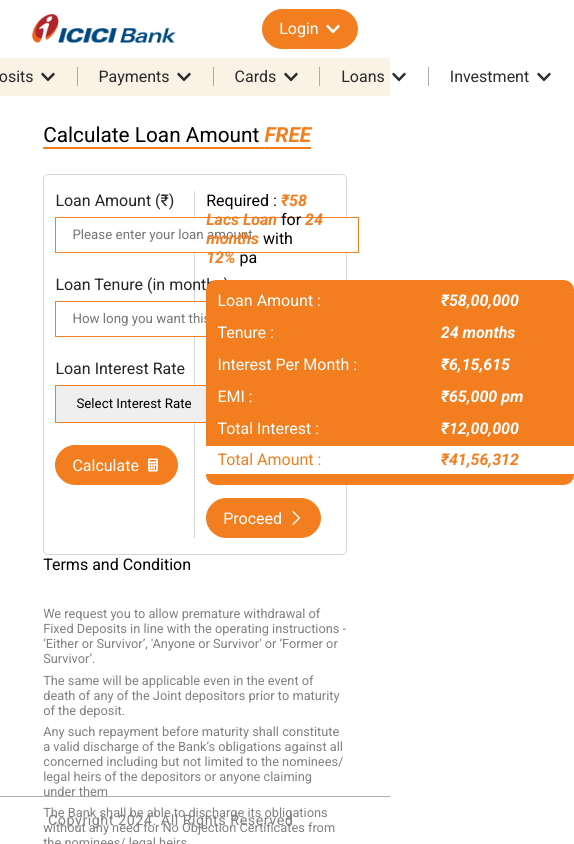
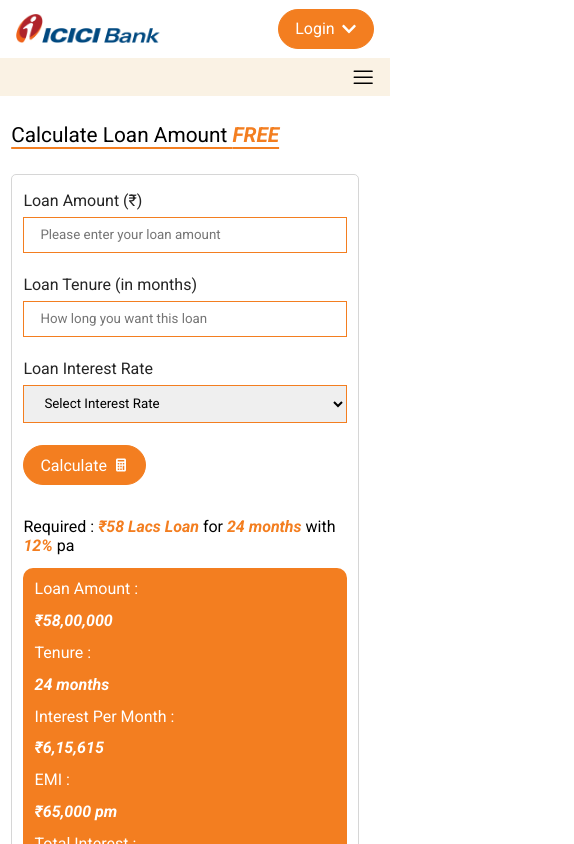
Before and after one commit to 25mohit/Banking-UI, a React (Create React App) app: page / in a window 390 px wide. Shown: the top 844 px of the page, 574 px wide, since content can reach past the window. Built offline with nearby package versions, Linux system fonts and the light colour scheme.

Commit message:
Responsiveness Completed

```diff
--- a/src/App.css
+++ b/src/App.css
@@ -1,5 +1,4 @@
 .App{
-  width: 100vw;
   height: 100vh;
 }
 .navbar{
@@ -9,11 +8,15 @@
 }
 .footer{
   height: var(--footer-height);
-  padding: 0 3rem;
+  padding: 0 2rem;
+  font-size: 0.8rem;
   border-top: 1px solid var(--border-color);
 }
+.hamburger{
+  display: none;
+}
 .section{
-  height: calc(100% - (var(--footer-height) + var(--navbar-height)));
+  min-height: calc(100% - (var(--footer-height) + var(--navbar-height)));
 }
 .df{
   display: flex;
--- a/src/App.tsx
+++ b/src/App.tsx
@@ -1,6 +1,7 @@
 import React from 'react';
 import './App.css';
 import './Style.css';
+import './Responsive.css';
 import Navbar from './components/Utils/Navbar/Navbar';
 import Section from './components/HOC/Section/Section';
 import Footer from './components/Utils/Footer/Footer';
--- a/src/MOC_DATA/Navbar.ts
+++ b/src/MOC_DATA/Navbar.ts
@@ -108,35 +108,5 @@
                 link: '/recurring'
             },
         ]
-    },
-    {
-        label: 'Investment',
-        link: '/investment',
-        nested: [
-            {
-                label: 'Mutual Fund',
-                link: '/fix'
-            },
-            {
-                label: 'Equity Market',
-                link: '/recurring'
-            },
-            {
-                label: 'Invest in Stocke',
-                link: '/recurring'
-            },
-            {
-                label: 'IPO',
-                link: '/recurring'
-            },
-            {
-                label: 'Demat Account',
-                link: '/recurring'
-            },
-            {
-                label: 'Government Scheme',
-                link: '/recurring'
-            }
-        ]
-    },
+    }
 ]
--- /dev/null
+++ b/src/Responsive.css
@@ -0,0 +1,70 @@
+@media screen and (max-width: 810px) {
+    .loan-calculation .input-form{
+        min-width: 350px;
+        border-right: none;
+    }
+    .section{
+        max-width: 95vw;
+    }
+    .loan-calculation > section {
+        gap: 2rem;
+        justify-content: center;
+    }
+    .loan-calculation .result-area{
+        padding: 0;
+        width: 100%;
+        align-items: center;
+    }
+}
+@media screen and (max-width: 680px) {
+
+    .navbar .menu-section .df{
+        display: none;
+    }
+    .navbar .menu-section{
+        padding: 0 1rem;
+        justify-content: right;
+    }
+    .hamburger{
+        font-size: 1.4rem;
+        display: flex;
+    }
+/*
+    .navbar .mobile-section.show{
+        display: flex;
+
+        transition: 1s;
+        transform: translateX(-100%);
+
+
+    } */
+}
+@media screen and (max-width: 525px) {
+
+    .loan-calculation{
+        padding: 1rem 0;
+    }
+    .loan-calculation .result-area .summury{
+        width: 100%;
+    }
+    .loan-calculation .input-form{
+        min-width: 100%;
+    }
+    .summury-table tbody tr{
+        display: flex;
+        flex-direction: column;
+    }
+    .field{
+        width: 100%;
+    }
+    .footer{
+        padding: 0.6rem;
+    }
+    .navbar .top{
+        padding: var(--primary-padding) 1rem;
+    }
+
+    .navbar .mobile-section{
+        width: 100%;
+    }
+}
--- a/src/Style.css
+++ b/src/Style.css
@@ -1,3 +1,7 @@
+.navbar{
+    position: relative;
+
+}
 .navbar .top{
     padding: var(--primary-padding) 2rem;
     height: 60%;
@@ -14,6 +18,59 @@
     list-style: none;
     /* gap: 3rem; */
     font-size: 1rem;
+}
+.navbar .mobile-section{
+    background-color: white;
+    box-shadow: -5px 2px 20px 1px rgba(20, 20, 20, 0.407);
+    position: absolute;
+    width: 350px;
+    padding: var(--primary-padding);
+    top: 100%;
+    height: calc(100vh - var(--navbar-height));
+    right: 0;
+    display: none;
+}
+
+.navbar .mobile-section.show{
+    display: block;
+}
+.navbar .mobile-section > ul{
+    list-style: none;
+    display: flex;
+    gap: 0.6rem;
+    flex-direction: column;
+}
+.navbar .mobile-section > ul > li > p{
+    flex-direction: column;
+    color: var(--primary-color);
+    font-weight: bold;
+    cursor: pointer;
+}
+.navbar .mobile-section > ul > li > p span{
+    align-items: center;
+    background-color: var(--primary-color);
+    color: white;
+    padding: 0.5rem;
+    display: flex;
+    justify-content: center;
+    gap: 0.6rem;
+}
+.navbar .mobile-section > ul > li > p .overflow{
+    list-style: none;
+    display: none;
+    flex-direction: column;
+    gap: 0.6rem;
+    margin-top: 0.2rem;
+    text-align: center;
+    margin-bottom: 0.6rem;
+}
+.navbar .mobile-section > ul > li > p.show .overflow{
+    display: flex;
+}
+
+.navbar .mobile-section > ul > li > p .overflow li a{
+    color: #3c3c3c;
+    font-weight: normal;
 }
 .navbar .menu-section > ul > li{
     cursor: pointer;
@@ -50,7 +107,6 @@
     text-decoration: underline;
 }
 .footer{
-    font-size: 0.9rem;
     letter-spacing: 0.5px;
     color: gray;
     user-select: none;
@@ -86,7 +142,7 @@
     flex-direction: column;
     gap: 1.4rem;
     width: 50%;
-border-right: 1px solid rgba(201, 201, 201, 0.753);
+    border-right: 1px solid rgba(201, 201, 201, 0.753);
 }
 .loan-calculation .result-area{
     justify-content: start;
@@ -128,12 +184,19 @@
 .summury-table .total td{
     padding: 0.3rem 0.7rem;
 }
+.terms-heading{
+    margin: 0.7rem 0;
+    margin-top: 1.2rem;
+    color: rgb(157, 157, 157);
+    font-weight: bold;
+    letter-spacing: 0.5px;
+}
 .terms{
     list-style: none;
-    margin: 2rem 0;
+    /* margin: 2rem 0; */
     font-size: 0.8rem;
     display: flex;
     flex-direction: column;
-    gap: 0.4rem;
-    color: gray;
+    gap: 0.6rem;
+    color: rgb(172, 172, 172);
 }
--- a/src/components/Utils/Navbar/Navbar.tsx
+++ b/src/components/Utils/Navbar/Navbar.tsx
@@ -1,8 +1,12 @@
-import React from 'react'
+import React, { useState } from 'react'
 import { FaChevronDown } from "react-icons/fa";
 import { navbarOption } from '../../../MOC_DATA/Navbar';
+import { RxHamburgerMenu } from "react-icons/rx";
 
 const Navbar = () => {
+    const [showMobileNavbar, setShowMobileNavbar] = useState(false)
+    const [showOption, setShowOption] = useState('')
+
   return (
     <nav className='navbar'>
         <div className="top df aic jcsb">
@@ -23,7 +27,25 @@
                     </li>)
                 }
             </ul>
+            <RxHamburgerMenu className='hamburger' onClick={() => setShowMobileNavbar(!showMobileNavbar)}/>
         </div>
+        { showMobileNavbar &&
+            <div className="mobile-section show">
+                <ul className='df'>
+                    {
+                        navbarOption?.map((option, index) => <li key={index}>
+                            <p className={`df ${showOption === option.label ? 'show' : ''}`} onClick={() => setShowOption(option.label)}><span>{option.label} <FaChevronDown /></span>
+                                <ul className="overflow">
+                                    {
+                                        option?.nested?.map((nested, ind) => <li key={ind}><a href={nested.link}>{nested.label}</a></li>)
+                                    }
+                                </ul>
+                            </p>
+                        </li>)
+                    }
+                </ul>
+            </div>
+        }
     </nav>
   )
 }
```
